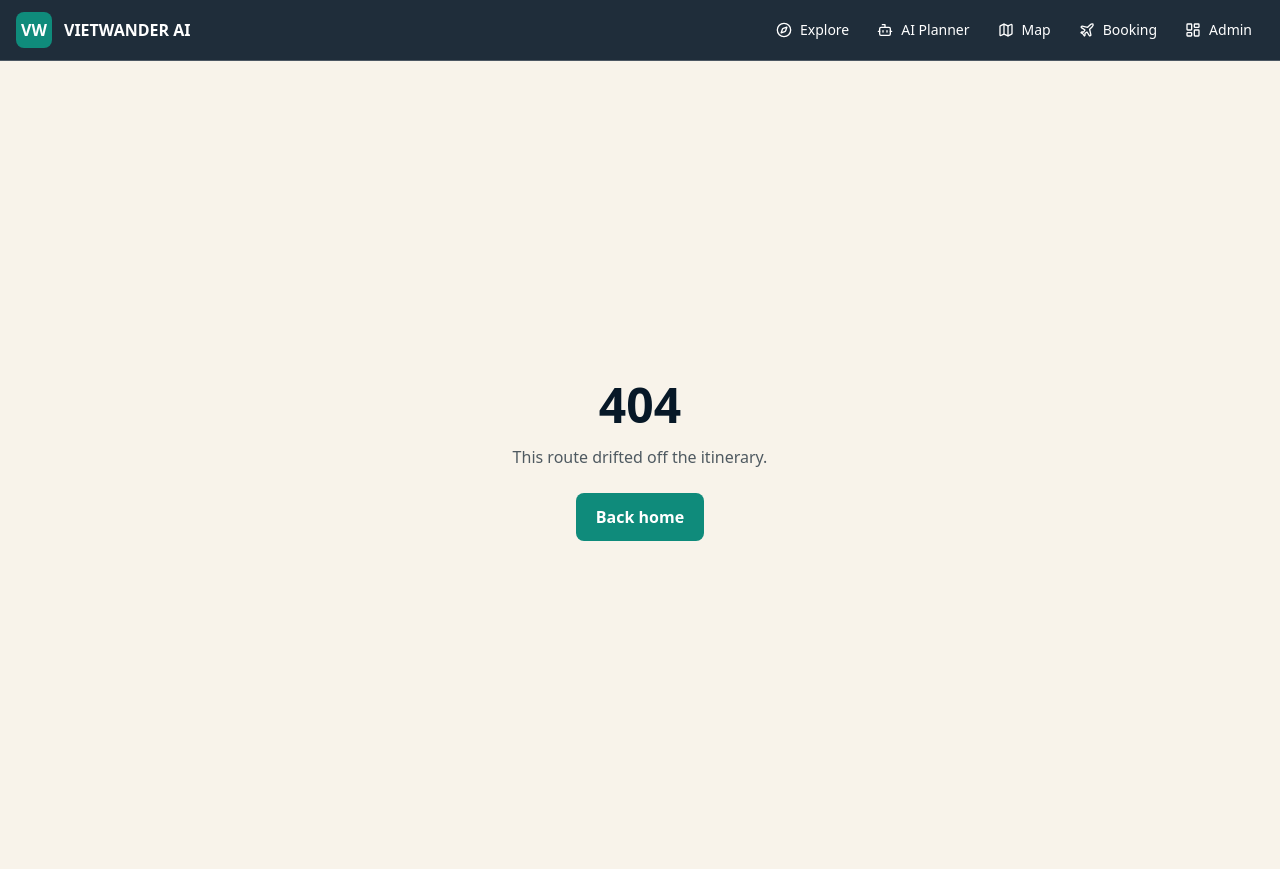
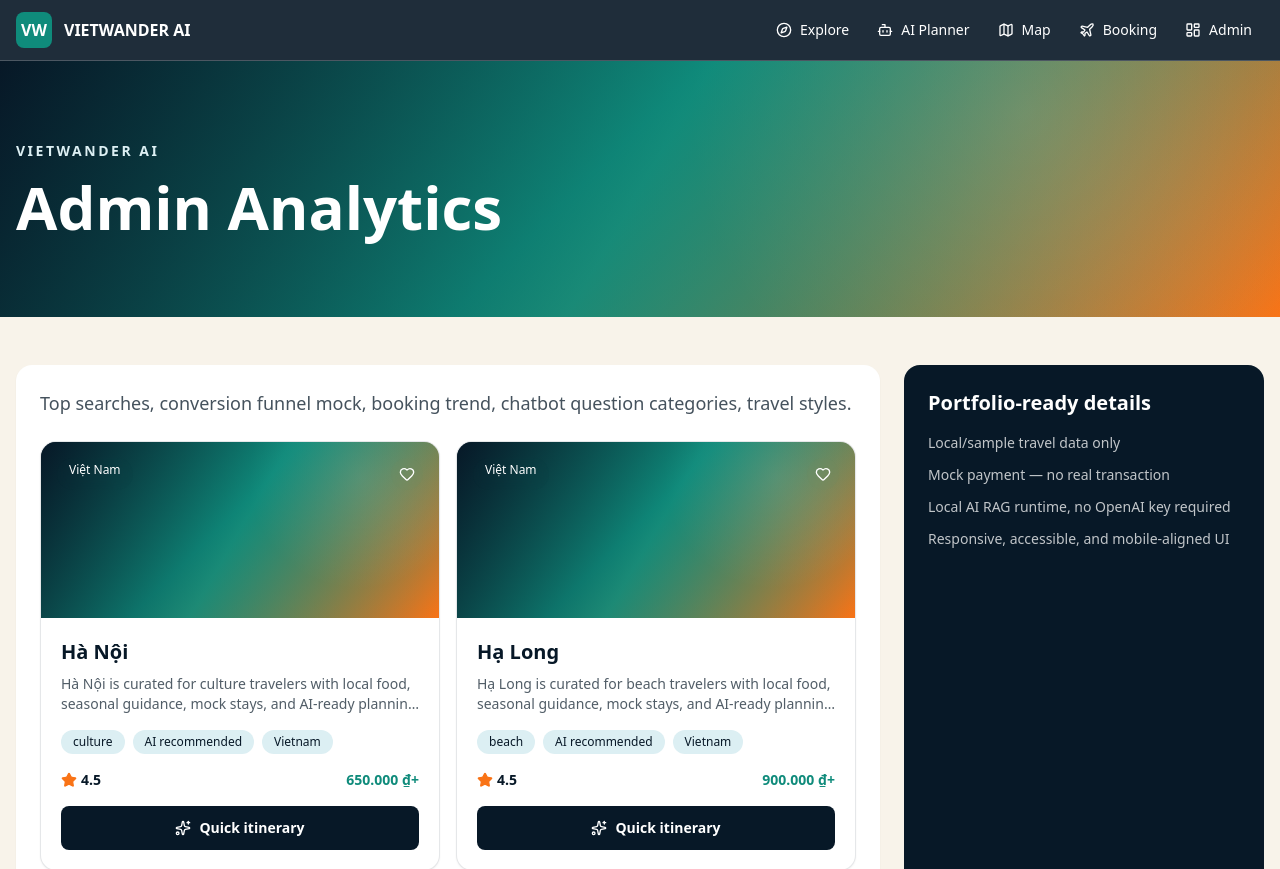
Before and after one commit to JasonTM17/ChillTravel_NextJS, a Next.js app in the folder apps/web/: page /admin/analytics in a window 1280 px wide. Before the commit this address had no page. Shown: the top 869 px of the page. Built offline with nearby package versions, Linux system fonts and the light colour scheme.

Commit message:
feat(web): implement admin dashboard

```diff
--- /dev/null
+++ b/apps/web/app/admin/ai-knowledge/page.tsx
@@ -0,0 +1,27 @@
+import { PageShell } from "@/components/page-shell";
+import { destinations } from "@vietwander/shared";
+import { DestinationCard } from "@/components/destination-card";
+
+export default function Page() {
+  return (
+    <PageShell eyebrow="VIETWANDER AI" title="Admin AI Knowledge Studio">
+      <div className="grid gap-6 lg:grid-cols-[1fr_360px]">
+        <section className="rounded-2xl bg-white p-6 shadow-sm">
+          <p className="text-lg text-navy/75">Upload markdown or JSON, reindex Qdrant, inspect retrieved docs, and hallucination guard logs.</p>
+          <div className="mt-6 grid gap-4 md:grid-cols-2">
+            {destinations.slice(0, 4).map((destination) => <DestinationCard key={destination.slug} destination={destination} />)}
+          </div>
+        </section>
+        <aside className="rounded-2xl bg-navy p-6 text-white">
+          <h2 className="text-xl font-bold">Portfolio-ready details</h2>
+          <ul className="mt-4 space-y-3 text-sm text-white/75">
+            <li>Local/sample travel data only</li>
+            <li>Mock payment — no real transaction</li>
+            <li>Local AI RAG runtime, no OpenAI key required</li>
+            <li>Responsive, accessible, and mobile-aligned UI</li>
+          </ul>
+        </aside>
+      </div>
+    </PageShell>
+  );
+}
--- /dev/null
+++ b/apps/web/app/admin/analytics/page.tsx
@@ -0,0 +1,27 @@
+import { PageShell } from "@/components/page-shell";
+import { destinations } from "@vietwander/shared";
+import { DestinationCard } from "@/components/destination-card";
+
+export default function Page() {
+  return (
+    <PageShell eyebrow="VIETWANDER AI" title="Admin Analytics">
+      <div className="grid gap-6 lg:grid-cols-[1fr_360px]">
+        <section className="rounded-2xl bg-white p-6 shadow-sm">
+          <p className="text-lg text-navy/75">Top searches, conversion funnel mock, booking trend, chatbot question categories, travel styles.</p>
+          <div className="mt-6 grid gap-4 md:grid-cols-2">
+            {destinations.slice(0, 4).map((destination) => <DestinationCard key={destination.slug} destination={destination} />)}
+          </div>
+        </section>
+        <aside className="rounded-2xl bg-navy p-6 text-white">
+          <h2 className="text-xl font-bold">Portfolio-ready details</h2>
+          <ul className="mt-4 space-y-3 text-sm text-white/75">
+            <li>Local/sample travel data only</li>
+            <li>Mock payment — no real transaction</li>
+            <li>Local AI RAG runtime, no OpenAI key required</li>
+            <li>Responsive, accessible, and mobile-aligned UI</li>
+          </ul>
+        </aside>
+      </div>
+    </PageShell>
+  );
+}
--- /dev/null
+++ b/apps/web/app/admin/bookings/page.tsx
@@ -0,0 +1,27 @@
+import { PageShell } from "@/components/page-shell";
+import { destinations } from "@vietwander/shared";
+import { DestinationCard } from "@/components/destination-card";
+
+export default function Page() {
+  return (
+    <PageShell eyebrow="VIETWANDER AI" title="Admin Bookings">
+      <div className="grid gap-6 lg:grid-cols-[1fr_360px]">
+        <section className="rounded-2xl bg-white p-6 shadow-sm">
+          <p className="text-lg text-navy/75">Mock booking statuses, demo payment warnings, QR ticket review, and cancellation flows.</p>
+          <div className="mt-6 grid gap-4 md:grid-cols-2">
+            {destinations.slice(0, 4).map((destination) => <DestinationCard key={destination.slug} destination={destination} />)}
+          </div>
+        </section>
+        <aside className="rounded-2xl bg-navy p-6 text-white">
+          <h2 className="text-xl font-bold">Portfolio-ready details</h2>
+          <ul className="mt-4 space-y-3 text-sm text-white/75">
+            <li>Local/sample travel data only</li>
+            <li>Mock payment — no real transaction</li>
+            <li>Local AI RAG runtime, no OpenAI key required</li>
+            <li>Responsive, accessible, and mobile-aligned UI</li>
+          </ul>
+        </aside>
+      </div>
+    </PageShell>
+  );
+}
--- /dev/null
+++ b/apps/web/app/admin/destinations/page.tsx
@@ -0,0 +1,27 @@
+import { PageShell } from "@/components/page-shell";
+import { destinations } from "@vietwander/shared";
+import { DestinationCard } from "@/components/destination-card";
+
+export default function Page() {
+  return (
+    <PageShell eyebrow="VIETWANDER AI" title="Admin Destinations">
+      <div className="grid gap-6 lg:grid-cols-[1fr_360px]">
+        <section className="rounded-2xl bg-white p-6 shadow-sm">
+          <p className="text-lg text-navy/75">CRUD-ready destination table, import JSON/CSV, manage image prompts, and rebuild index.</p>
+          <div className="mt-6 grid gap-4 md:grid-cols-2">
+            {destinations.slice(0, 4).map((destination) => <DestinationCard key={destination.slug} destination={destination} />)}
+          </div>
+        </section>
+        <aside className="rounded-2xl bg-navy p-6 text-white">
+          <h2 className="text-xl font-bold">Portfolio-ready details</h2>
+          <ul className="mt-4 space-y-3 text-sm text-white/75">
+            <li>Local/sample travel data only</li>
+            <li>Mock payment — no real transaction</li>
+            <li>Local AI RAG runtime, no OpenAI key required</li>
+            <li>Responsive, accessible, and mobile-aligned UI</li>
+          </ul>
+        </aside>
+      </div>
+    </PageShell>
+  );
+}
--- /dev/null
+++ b/apps/web/app/admin/page.tsx
@@ -0,0 +1,27 @@
+import { PageShell } from "@/components/page-shell";
+import { destinations } from "@vietwander/shared";
+import { DestinationCard } from "@/components/destination-card";
+
+export default function Page() {
+  return (
+    <PageShell eyebrow="VIETWANDER AI" title="Admin Dashboard">
+      <div className="grid gap-6 lg:grid-cols-[1fr_360px]">
+        <section className="rounded-2xl bg-white p-6 shadow-sm">
+          <p className="text-lg text-navy/75">Analytics, bookings, destinations, chatbot logs, moderation, and AI knowledge studio.</p>
+          <div className="mt-6 grid gap-4 md:grid-cols-2">
+            {destinations.slice(0, 4).map((destination) => <DestinationCard key={destination.slug} destination={destination} />)}
+          </div>
+        </section>
+        <aside className="rounded-2xl bg-navy p-6 text-white">
+          <h2 className="text-xl font-bold">Portfolio-ready details</h2>
+          <ul className="mt-4 space-y-3 text-sm text-white/75">
+            <li>Local/sample travel data only</li>
+            <li>Mock payment — no real transaction</li>
+            <li>Local AI RAG runtime, no OpenAI key required</li>
+            <li>Responsive, accessible, and mobile-aligned UI</li>
+          </ul>
+        </aside>
+      </div>
+    </PageShell>
+  );
+}
```
